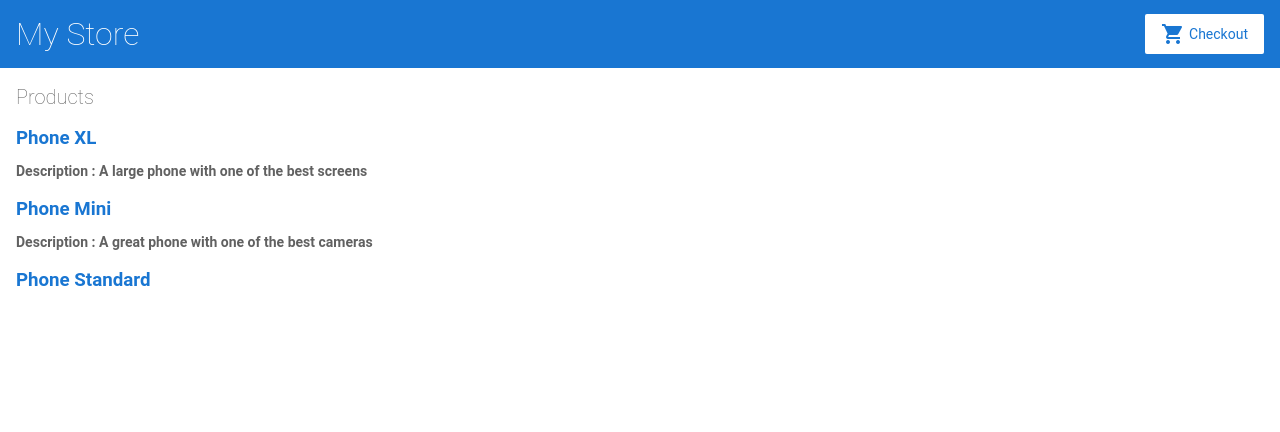
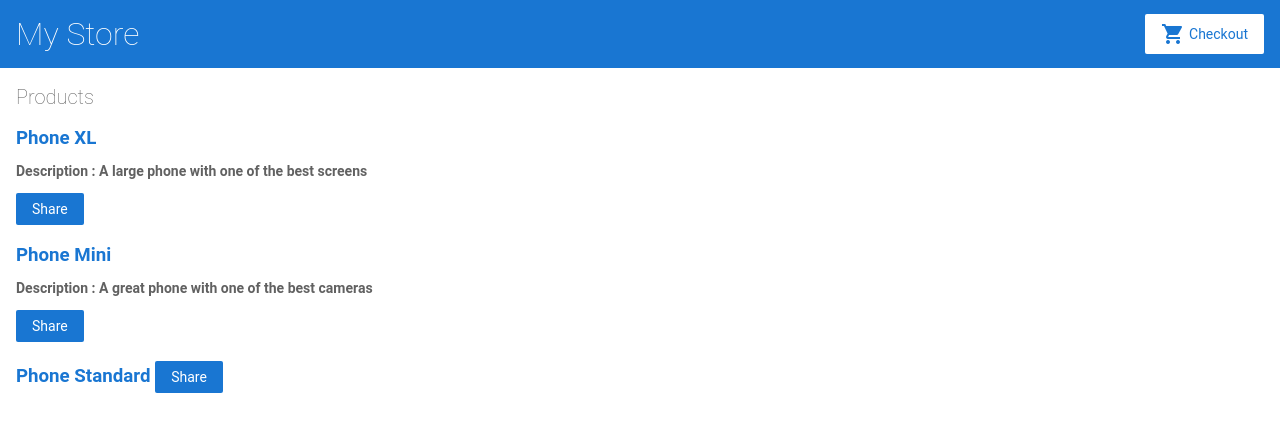
Before and after one commit to dongrerohan421/e-commerce-checkout, an Angular app: page / in a window 1280 px wide. Shown: the top 432 px of the page. Built offline with nearby package versions, Linux system fonts and the light colour scheme.

Commit message:
add a button to share a product

```diff
--- a/src/app/product-list/product-list.component.html
+++ b/src/app/product-list/product-list.component.html
@@ -8,6 +8,10 @@
     <p *ngIf = "product.description">
       Description : {{ product.description }}
     </p>
+
+    <button (click) = "share()">
+      Share
+    </button>
   </h3>
 </div>
 
```
